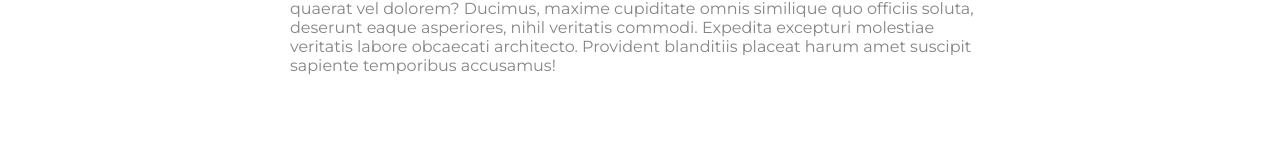
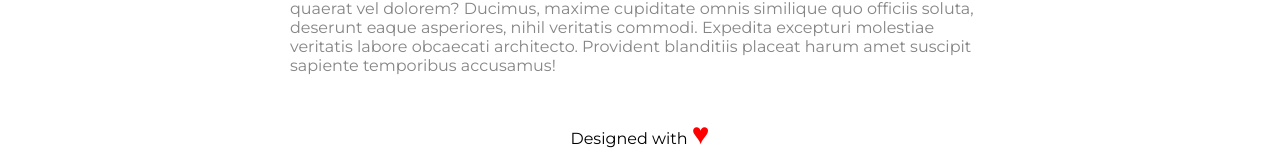
Before and after one commit to RooRsmoka/htmlcss-wp, a plain HTML site: page index.html in a window 1280 px wide. Shown: the part 1282-1446 px from the top of the page. Before the commit the page ends 1382 px from the top, so only its background shows below. Drawn offline with Linux system fonts and the light colour scheme.

Commit message:
elaborazione footer e completamento esercizio

```diff
--- a/css/style.css
+++ b/css/style.css
@@ -134,6 +134,15 @@ h4 {
 
 /* Footer */
 footer {
-    margin-top: 10px;
+    margin-top: 40px;
+}
+
+.credit {
+    text-align: center;
+}
+
+.heart {
+    font-size: 30px;
+    color: red;
 }
 /* / Footer */
--- a/index.html
+++ b/index.html
@@ -87,7 +87,9 @@
         <!-- / Content box -->
 
         <!-- Footer -->
-        <footer></footer>
+        <footer>
+            <p class="credit">Designed with <span class="heart">&hearts;</span></p>
+        </footer>
         <!-- / Footer -->
     </div>
     <!-- / Contenitore pagina -->
```
